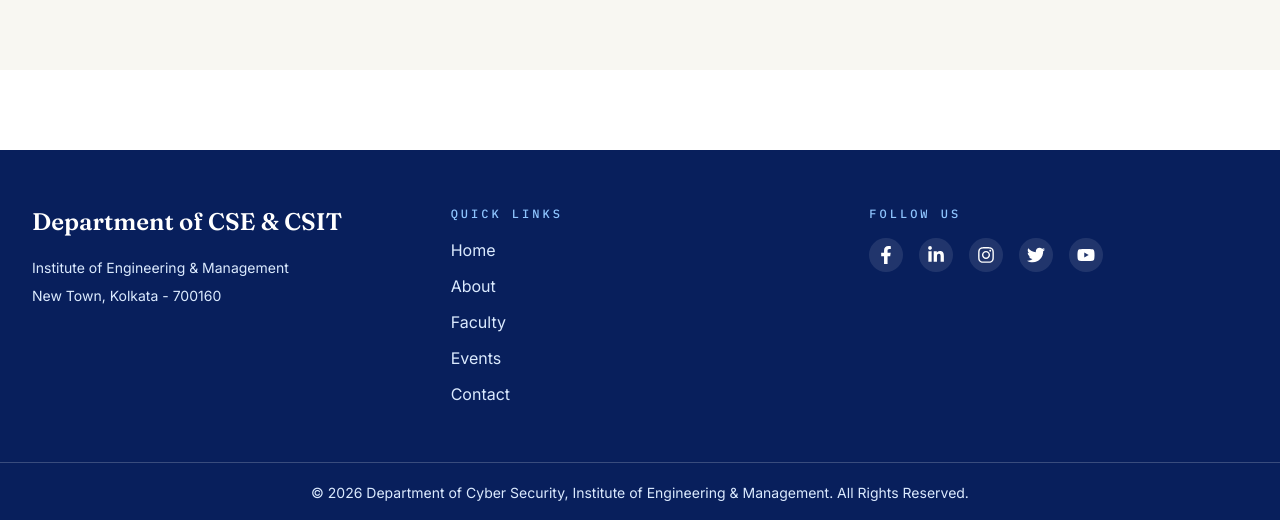
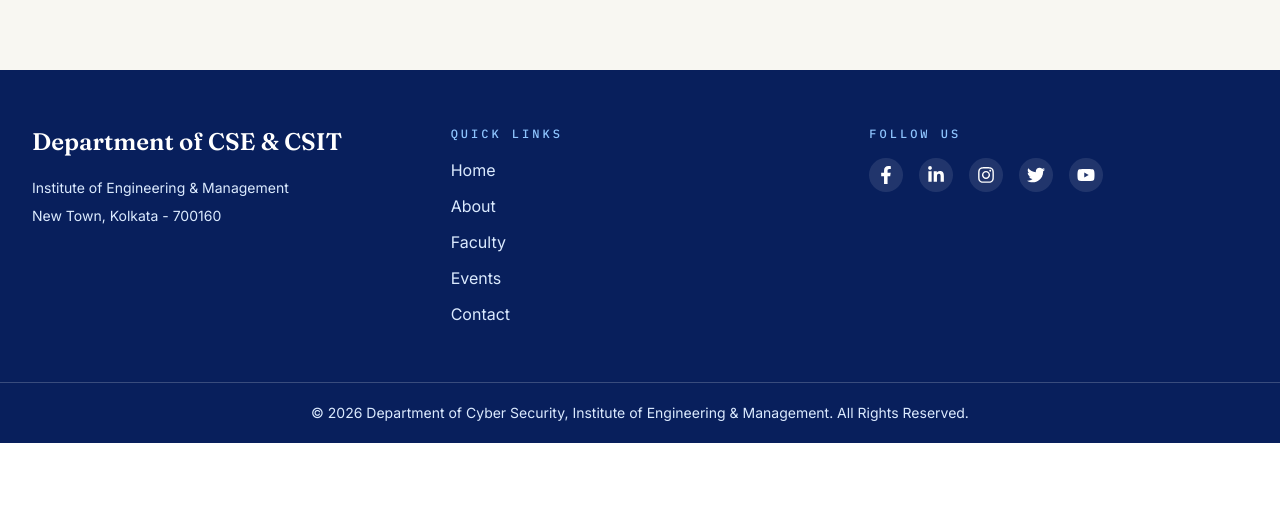
Before and after one commit to khushisoumya/iem-cst-csit-cs-nw, a React (Vite) app: page /contact in a window 1280 px wide. Shown: the part 1603-2123 px from the top of the page. After the commit the page ends 2046 px from the top, so only its background shows below. Built offline with nearby package versions, Linux system fonts and the light colour scheme.

Commit message:
Refactor Footer component styling and remove unused PageBanner component

```diff
--- a/src/components/layout/Footer.jsx
+++ b/src/components/layout/Footer.jsx
@@ -25,7 +25,7 @@
 
 function Footer() {
   return (
-    <footer className="bg-ink text-white mt-20">
+    <footer className="bg-ink text-white">
       <div className="max-w-7xl mx-auto px-6 md:px-8 py-14 grid grid-cols-1 md:grid-cols-3 gap-10">
         <div className="text-center md:text-left">
           <h2 className="font-display text-2xl font-semibold mb-4">
```
Also changed, not shown: src/components/layout/PageBanner.jsx (deleted, +0 -39 lines).
